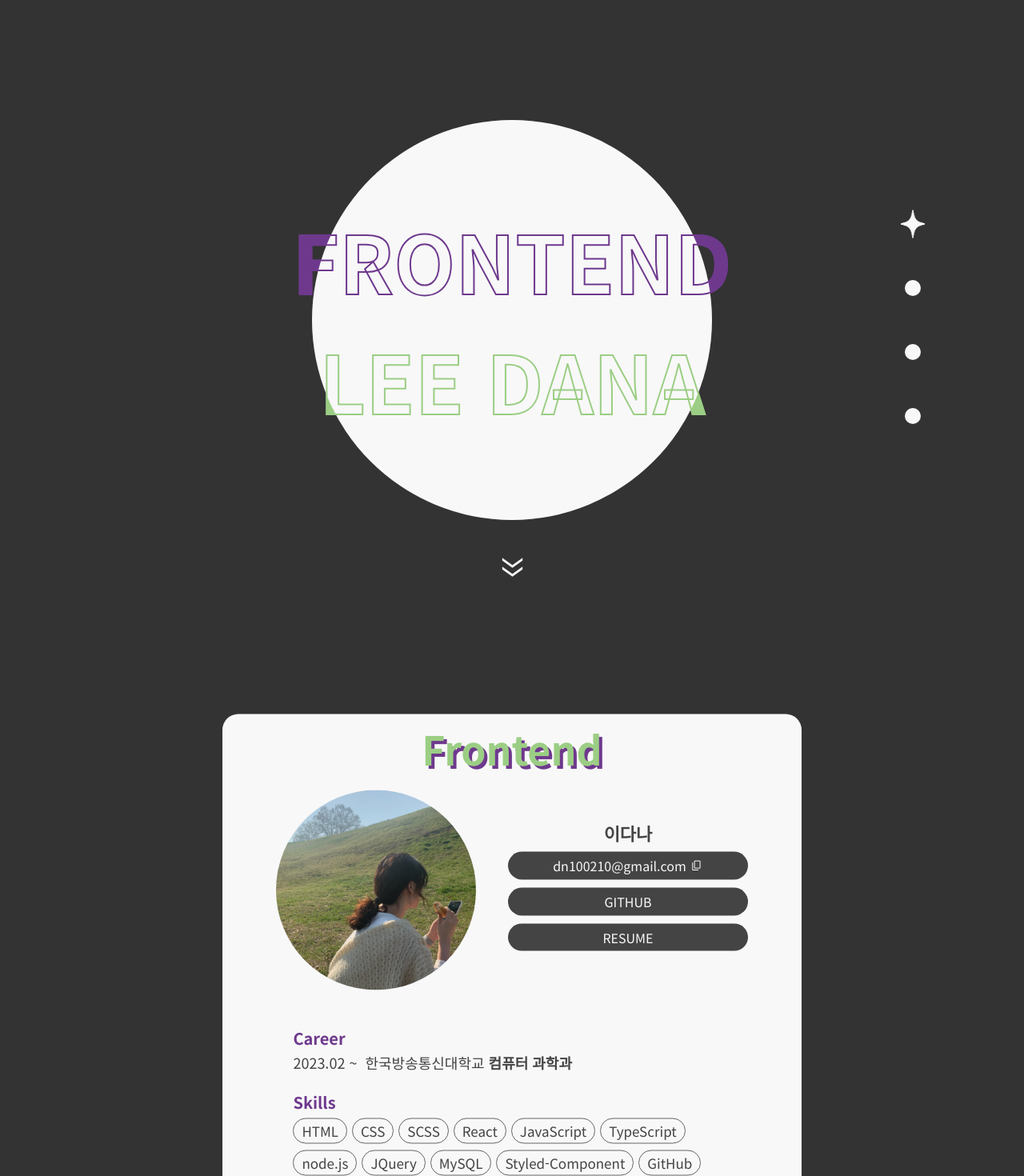
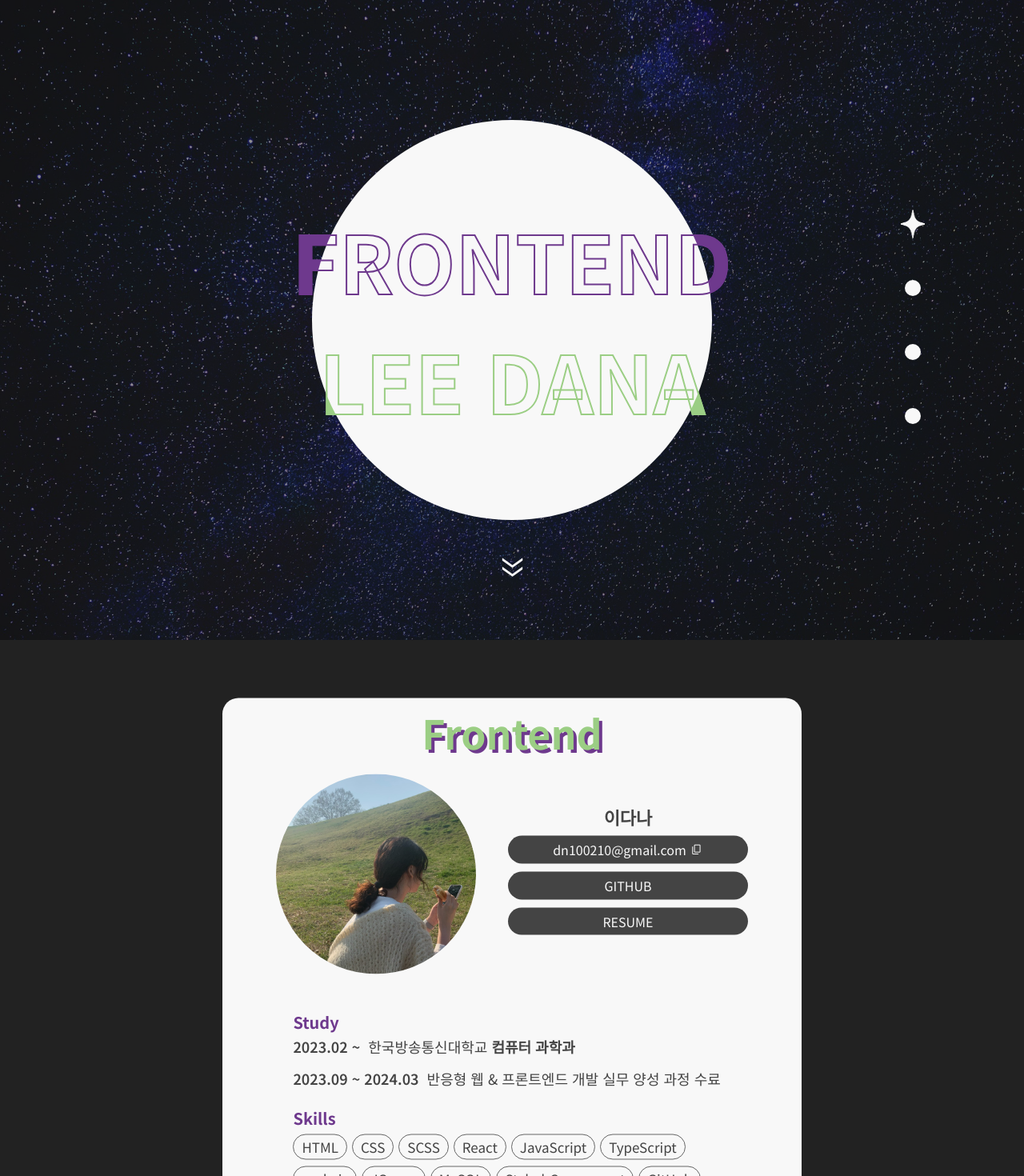
Before and after one commit to dada-see/dana-portfolio, a React (Create React App) app: page / in a window 1280 px wide. Shown: the top 1470 px of the page at 80% size. Built offline with nearby package versions, Linux system fonts and the light colour scheme.

Commit message:
일부 문구 수정

```diff
--- a/src/App.js
+++ b/src/App.js
@@ -18,10 +18,10 @@ function App() {
 
     return (
         <div className="App">
+            <div className='bgImage'>backgroundImage</div>
             <Header />
             <Main />
             <MyInfo />
-            {/* <MySkills /> */}
             <MyProjects />
             <Contact />
         </div>
--- a/src/component/MyInfo.js
+++ b/src/component/MyInfo.js
@@ -38,11 +38,14 @@ const MyInfo = () => {
                     </div>
                 </div>
                 <div className="career">
-                    <h3>Career</h3>
+                    <h3>Study</h3>
                     <p className="university">
-                        <span>2023.02 ~ &nbsp;</span>
+                        <span className='date'>2023.02 ~ &nbsp;</span>
                         <span>한국방송통신대학교&nbsp;</span>
-                        <span>컴퓨터 과학과</span>
+                        <span className='import'>컴퓨터 과학과</span>
+                        <br/><br/>
+                        <span className='date'>2023.09 ~ 2024.03 &nbsp;</span>
+                        <span>반응형 웹 & 프론트엔드 개발 실무 양성 과정 수료</span>
                     </p>
                 </div>
                 <div className="skills">
--- a/src/styles/contact.scss
+++ b/src/styles/contact.scss
@@ -30,6 +30,7 @@ $darkgrey: #444;
     padding-top: 20px;
     padding-bottom: 50px;
     box-sizing: border-box;
+    z-index: 10;
     .contact_wrap {
         position: absolute;
         top: 50%;
--- a/src/styles/main.scss
+++ b/src/styles/main.scss
@@ -26,6 +26,7 @@ $white : #f8f8f8;
     height: 100vh;
     min-height: 650px;
     margin: 0 auto 40px;
+    z-index: 10;
     .main_wrap{
         position: absolute;
         top: 50%;
--- a/src/styles/myInfo.scss
+++ b/src/styles/myInfo.scss
@@ -26,6 +26,7 @@ $white : #f8f8f8;
     min-height: 650px;
     margin-bottom: 40px;
     color: $darkgrey;
+    z-index: 10;
 
     .MyInfo_wrap {
         position: absolute;
@@ -100,11 +101,13 @@ $white : #f8f8f8;
             }
 
             .university {
-                >span:first-child {
+                > .date {
                     display: block;
+                    font-size: 18px;
+                    font-weight: 600;
                 }
 
-                >span:last-child {
+                > .import{
                     font-weight: 600;
                 }
             }
@@ -251,7 +254,7 @@ $white : #f8f8f8;
                 .university {
                     font-size: 18px;
 
-                    >span:first-child {
+                    > .date {
                         display: inline-block;
                     }
                 }
--- a/src/styles/myProjects.scss
+++ b/src/styles/myProjects.scss
@@ -45,11 +45,12 @@ $ts: '../../public/img/icons/icon_typescript.png';
 }
 
 .MyProjects {
+    position: relative;
     width: 100%;
     padding: 20px 0;
     margin: 0 auto 80px;
     box-sizing: border-box;
-
+    z-index: 10;
     .myProjects_wrap {
         width: 100%;
         position: relative;
--- a/src/styles/mySkills.scss
+++ b/src/styles/mySkills.scss
@@ -17,6 +17,7 @@ $white : #f8f8f8;
     height: 100vh;
     min-height: 650px;
     margin-bottom: 40px;
+    z-index: 10;
     .mySkills_wrap {
         position: absolute;
         top: 50%;
--- a/src/styles/styles.scss
+++ b/src/styles/styles.scss
@@ -68,6 +68,22 @@ h1{
 
 }
 
+.App{
+    position: relative;
+    background-color: #222;
+    .bgImage{
+        position: fixed;
+        width: 100%;
+        height: 100%;
+        z-index: 1;
+        background-image: url(../../public/img/sky.jpg);
+        background-size: cover;
+        background-position: center;
+        opacity: 0.5;
+        text-indent: -999999px;
+    }
+}
+
 /* 600px 시작 (태블릿) */
 @media screen and (min-width:600px){
     h1{
```
Also changed, not shown: database.rules.json (added, +7 -0 lines), firebase.json, public/img/sky.jpg (renamed from public/img/starry-sky-2675322_1920.jpg).
